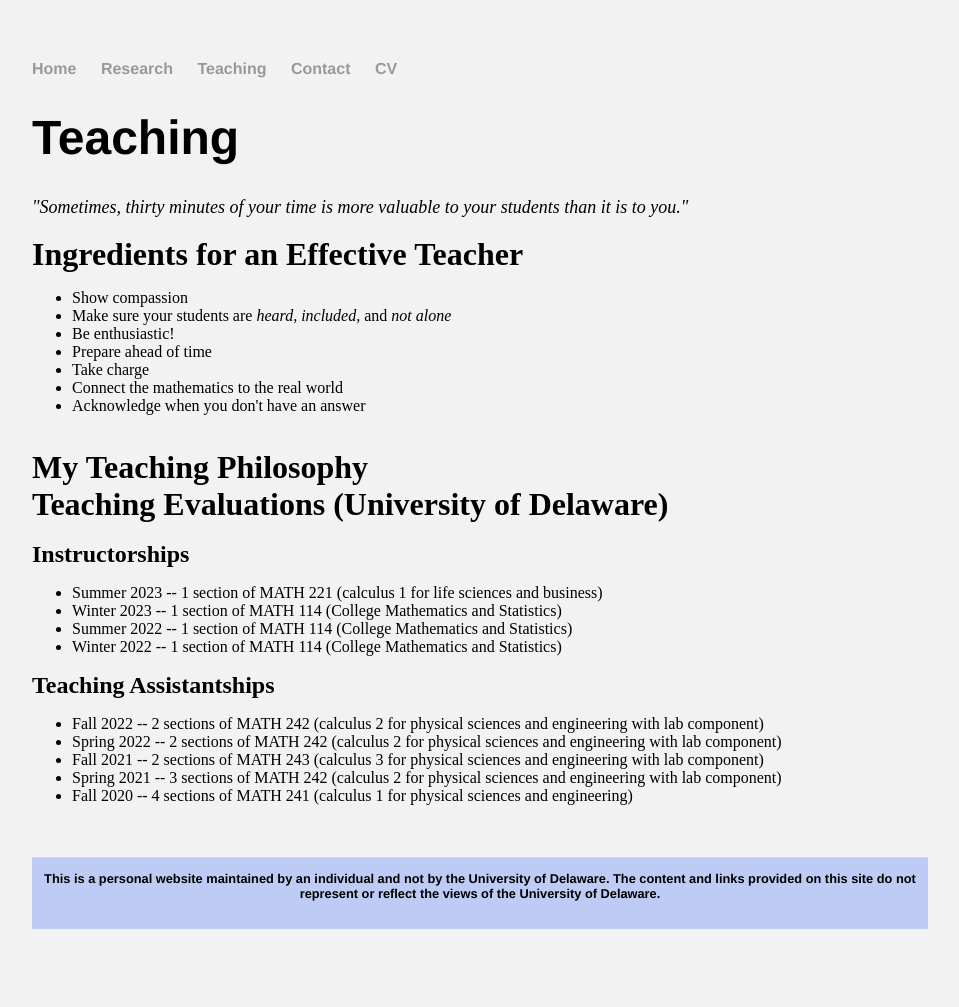
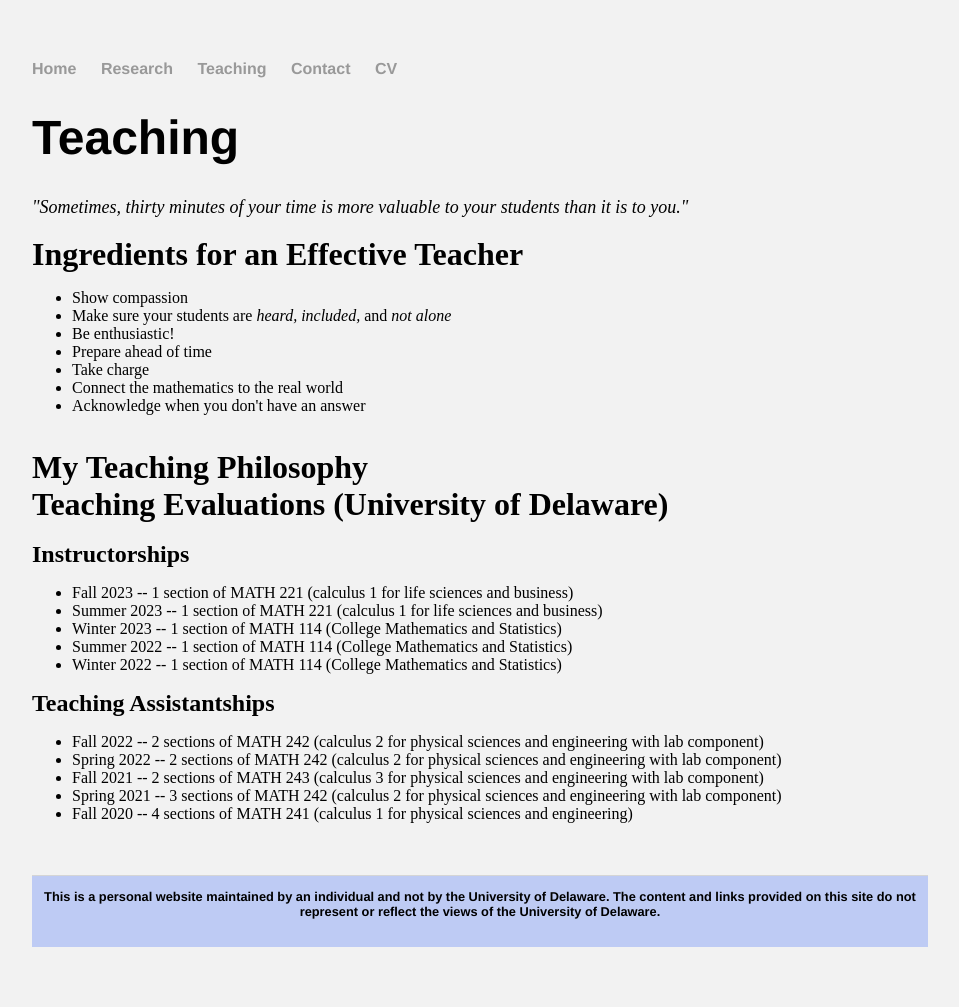
Before and after one commit to kataboh/kataboh.github.io, a Jekyll site: the page built from teaching.html, in a window 1280 px wide. Shown: the whole page, without its empty margins (160-1119 px from the left). Built offline with Jekyll 4.4.1, drawn with Linux system fonts in a browser that asks for light colours.

Commit message:
teaching

```diff
--- a/teaching.html
+++ b/teaching.html
@@ -26,6 +26,7 @@
 	<br>
 	<font size="5"><b>Instructorships</b></font>
 	<ul>
+		<li>Fall 2023 -- 1 section of MATH 221 (calculus 1 for life sciences and business) </li>
 		<li>Summer 2023 -- 1 section of MATH 221 (calculus 1 for life sciences and business) </li>
 		<li>Winter 2023 -- 1 section of MATH 114 (College Mathematics and Statistics)</li>
 		<li>Summer 2022 -- 1 section of MATH 114 (College Mathematics and Statistics)</li>
```
